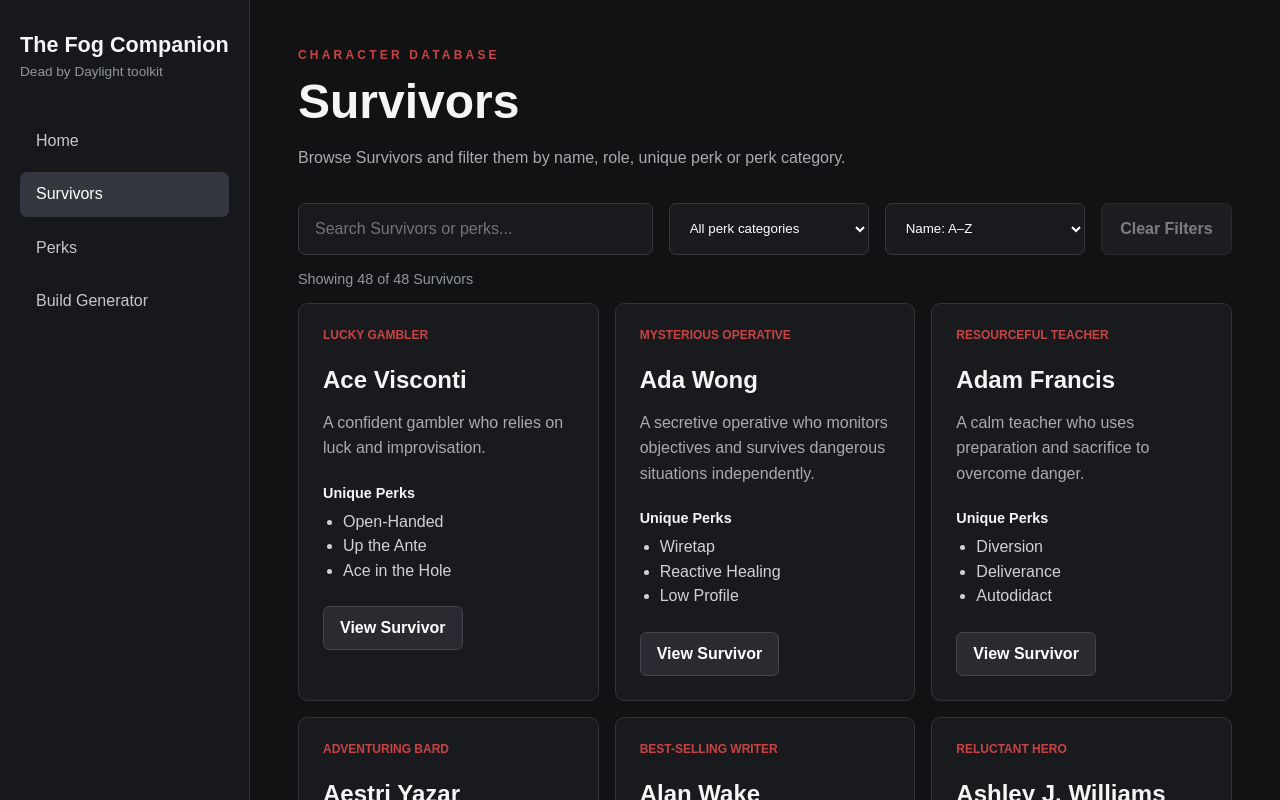
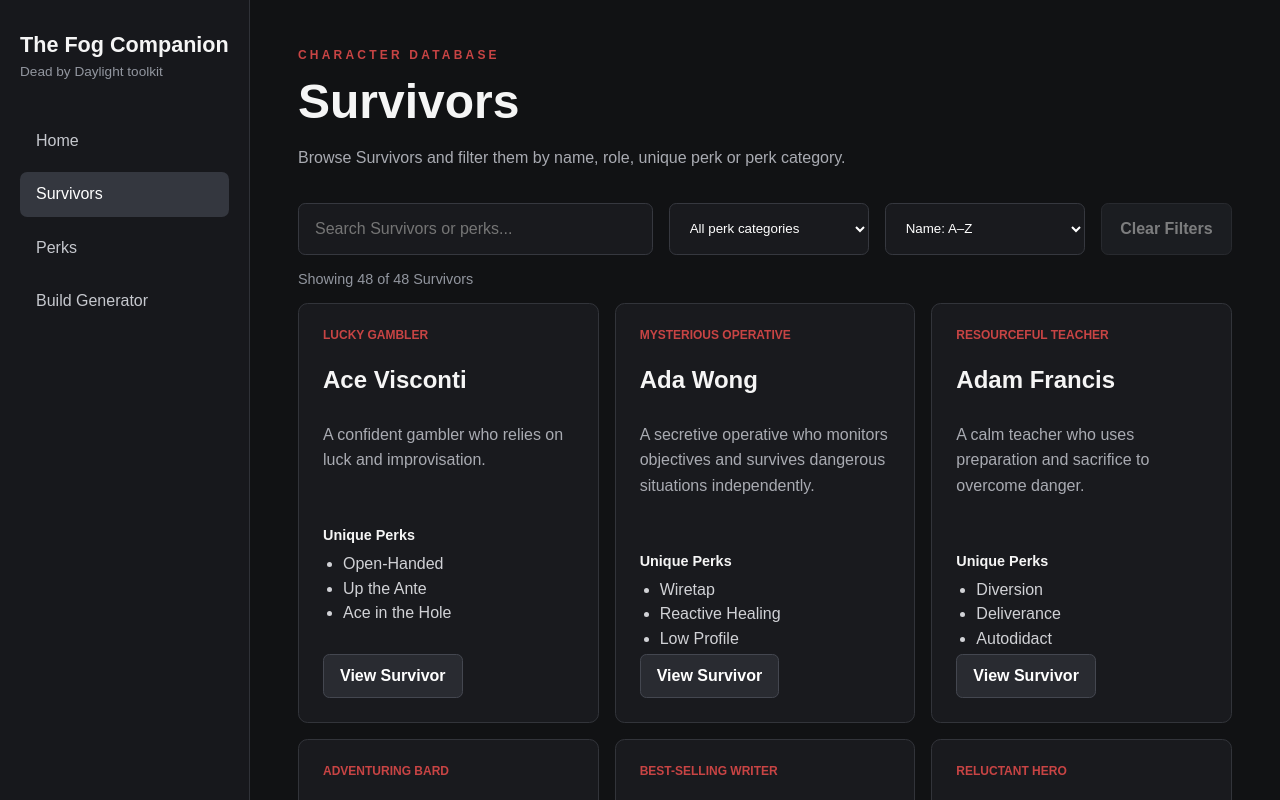
Before and after one commit to finlaygk189/the-fog-companion, a React (Vite) app: page /survivors in a window 1280 px wide. Shown: the top 800 px of the page. Built offline with nearby package versions, Linux system fonts and the light colour scheme.

Commit message:
Make survivor cards fully clickable

```diff
--- a/src/components/SurvivorCard.jsx
+++ b/src/components/SurvivorCard.jsx
@@ -6,7 +6,11 @@
     .filter(Boolean);
 
   return (
-    <article className="survivor-card">
+    <Link
+      className="survivor-card"
+      to={`/survivors/${survivor.id}`}
+      aria-label={`View ${survivor.name}`}
+    >
       {survivor.image && (
         <img
           className="survivor-card__image"
@@ -37,13 +41,10 @@
         </ul>
       </div>
 
-      <Link
-        className="survivor-card__link"
-        to={`/survivors/${survivor.id}`}
-      >
+      <span className="survivor-card__link">
         View Survivor
-      </Link>
-    </article>
+      </span>
+    </Link>
   );
 }
 
--- a/src/styles/survivors.css
+++ b/src/styles/survivors.css
@@ -27,22 +27,34 @@
 .survivor-grid {
   display: grid;
   grid-template-columns: repeat(auto-fit, minmax(280px, 1fr));
+  align-items: stretch;
   gap: 1rem;
 }
 
 .survivor-card {
+  display: flex;
+  flex-direction: column;
   padding: 1.5rem;
   background-color: #191a1e;
   border: 1px solid #32343a;
   border-radius: 0.6rem;
+  color: inherit;
+  text-decoration: none;
   transition:
     transform 0.2s ease,
-    border-color 0.2s ease;
+    border-color 0.2s ease,
+    background-color 0.2s ease;
 }
 
 .survivor-card:hover {
   transform: translateY(-3px);
+  background-color: #202126;
   border-color: #a83a3a;
+}
+
+.survivor-card:focus-visible {
+  outline: 2px solid #c84444;
+  outline-offset: 3px;
 }
 
 .survivor-card__header {
@@ -155,17 +167,20 @@
   }
 }
 .survivor-card__link {
-  display: inline-block;
-  margin-top: 1.25rem;
+  align-self: flex-start;
+  margin-top: auto;
   padding: 0.75rem 1rem;
   background-color: #292b31;
   border: 1px solid #444750;
   border-radius: 0.4rem;
   color: #ffffff;
   font-weight: 700;
+  transition:
+    background-color 0.2s ease,
+    border-color 0.2s ease;
 }
 
-.survivor-card__link:hover {
+.survivor-card:hover .survivor-card__link {
   background-color: #b83939;
   border-color: #b83939;
 }
```
